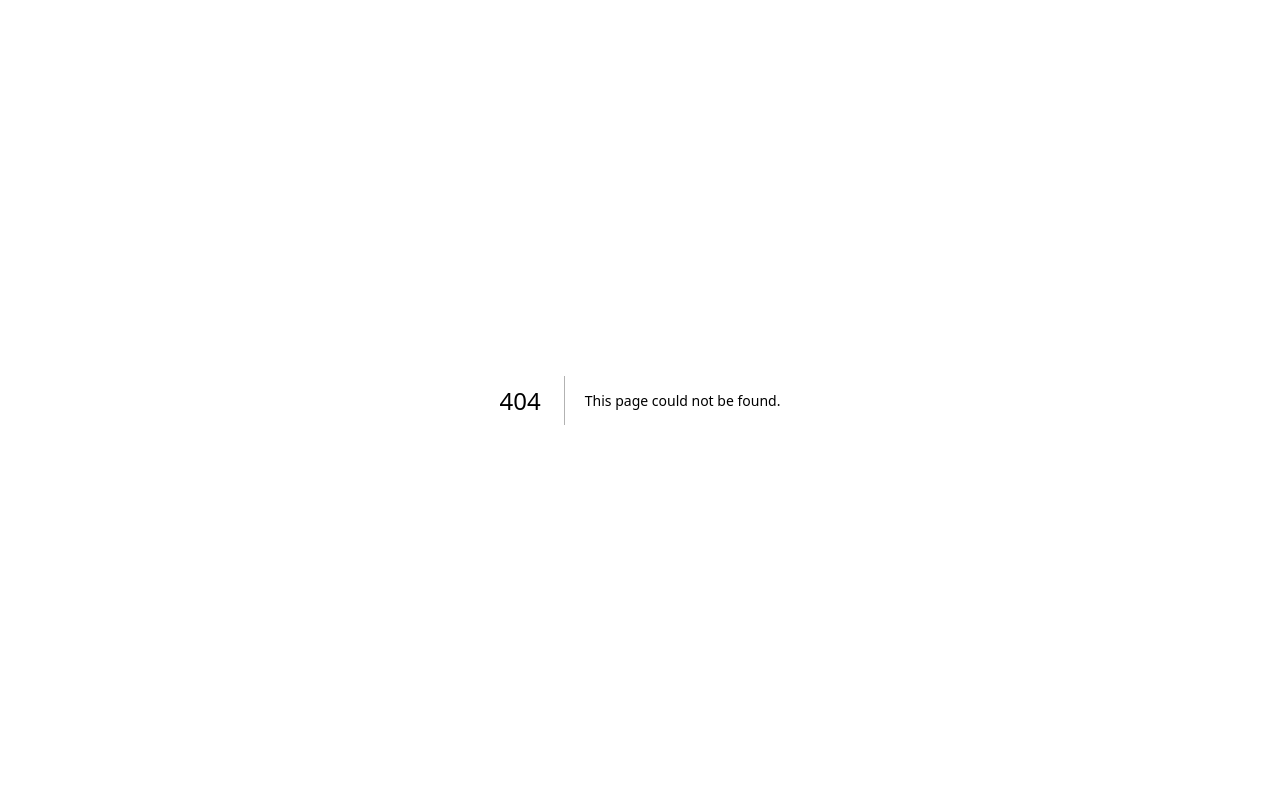
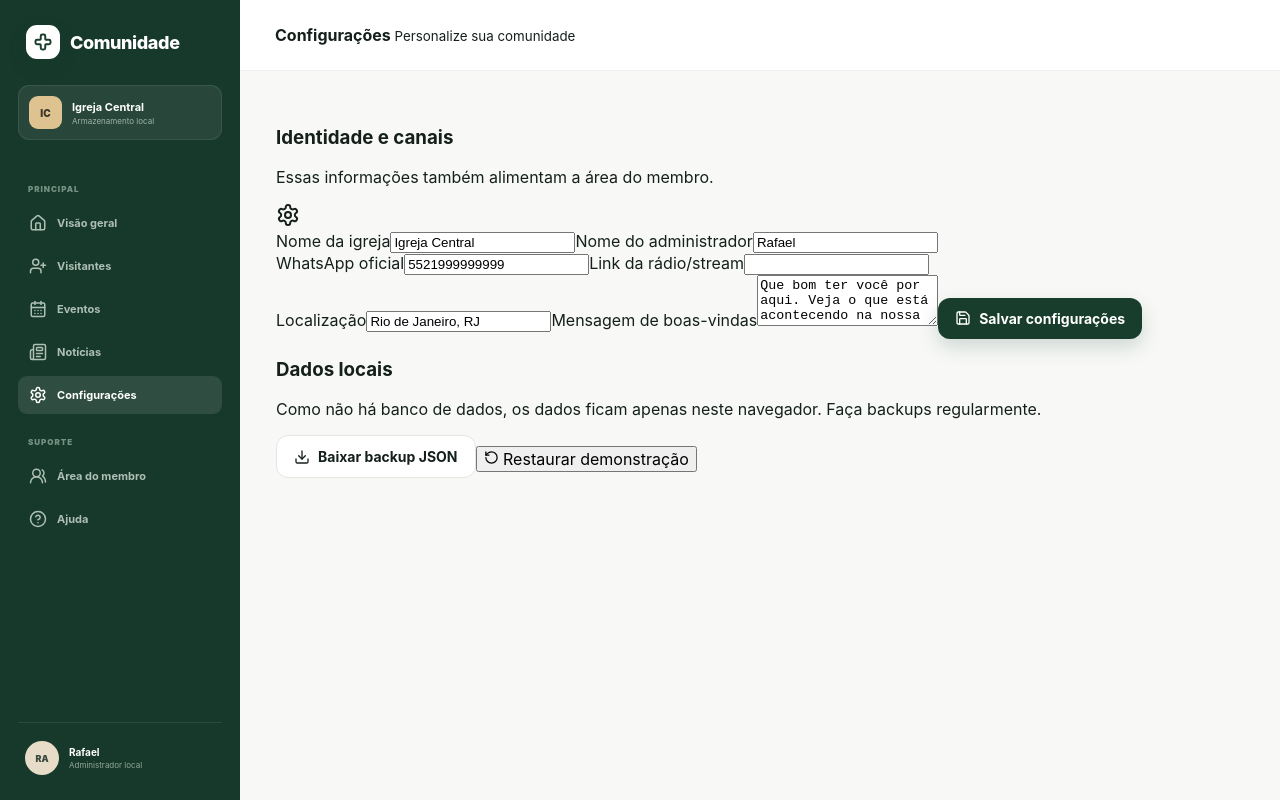
Before and after one commit to lucasfer-dev/saas-igreja, a Next.js app: page /admin/configuracoes in a window 1280 px wide. Before the commit this address had no page. Built offline with nearby package versions, Linux system fonts and the light colour scheme.

Commit message:
feat: add app/admin/configuracoes/page.tsx

```diff
--- /dev/null
+++ b/app/admin/configuracoes/page.tsx
@@ -0,0 +1,25 @@
+"use client";
+
+import { FormEvent } from "react";
+import { Download, RotateCcw, Save, Settings } from "lucide-react";
+import { useChurchData } from "@/hooks/use-church-data";
+import { exportChurchData, resetChurchData } from "@/lib/local-data";
+
+export default function SettingsPage(){
+  const {data,update}=useChurchData();
+  if(!data)return <div className="dashboard">Carregando...</div>;
+
+  function submit(e:FormEvent<HTMLFormElement>){
+    e.preventDefault();const fd=new FormData(e.currentTarget);
+    update(c=>({...c,settings:{...c.settings,churchName:String(fd.get("churchName")||""),adminName:String(fd.get("adminName")||""),whatsapp:String(fd.get("whatsapp")||""),radioUrl:String(fd.get("radioUrl")||""),address:String(fd.get("address")||""),memberWelcome:String(fd.get("memberWelcome")||"")}}));
+    alert("Configurações salvas neste navegador.");
+  }
+
+  return <>
+    <header className="app-top"><div><b>Configurações</b><small> Personalize sua comunidade</small></div></header>
+    <div className="dashboard settings-layout"><section><div className="page-title"><div><h1>Identidade e canais</h1><p>Essas informações também alimentam a área do membro.</p></div></div>
+      <form className="settings-card product-form" onSubmit={submit}><div className="settings-icon"><Settings/></div><label>Nome da igreja<input name="churchName" defaultValue={data.settings.churchName}/></label><label>Nome do administrador<input name="adminName" defaultValue={data.settings.adminName}/></label><div className="form-grid"><label>WhatsApp oficial<input name="whatsapp" defaultValue={data.settings.whatsapp}/></label><label>Link da rádio/stream<input name="radioUrl" defaultValue={data.settings.radioUrl}/></label></div><label>Localização<input name="address" defaultValue={data.settings.address}/></label><label>Mensagem de boas-vindas<textarea name="memberWelcome" rows={3} defaultValue={data.settings.memberWelcome}/></label><button className="btn btn-primary"><Save size={16}/> Salvar configurações</button></form></section>
+      <aside className="backup-card"><h3>Dados locais</h3><p>Como não há banco de dados, os dados ficam apenas neste navegador. Faça backups regularmente.</p><button className="btn btn-light" onClick={()=>exportChurchData(data)}><Download size={16}/> Baixar backup JSON</button><button className="danger-outline" onClick={()=>{if(confirm("Restaurar os dados de demonstração? Seus dados locais serão substituídos.")){resetChurchData();location.reload()}}}><RotateCcw size={15}/> Restaurar demonstração</button></aside>
+    </div>
+  </>;
+}
```
